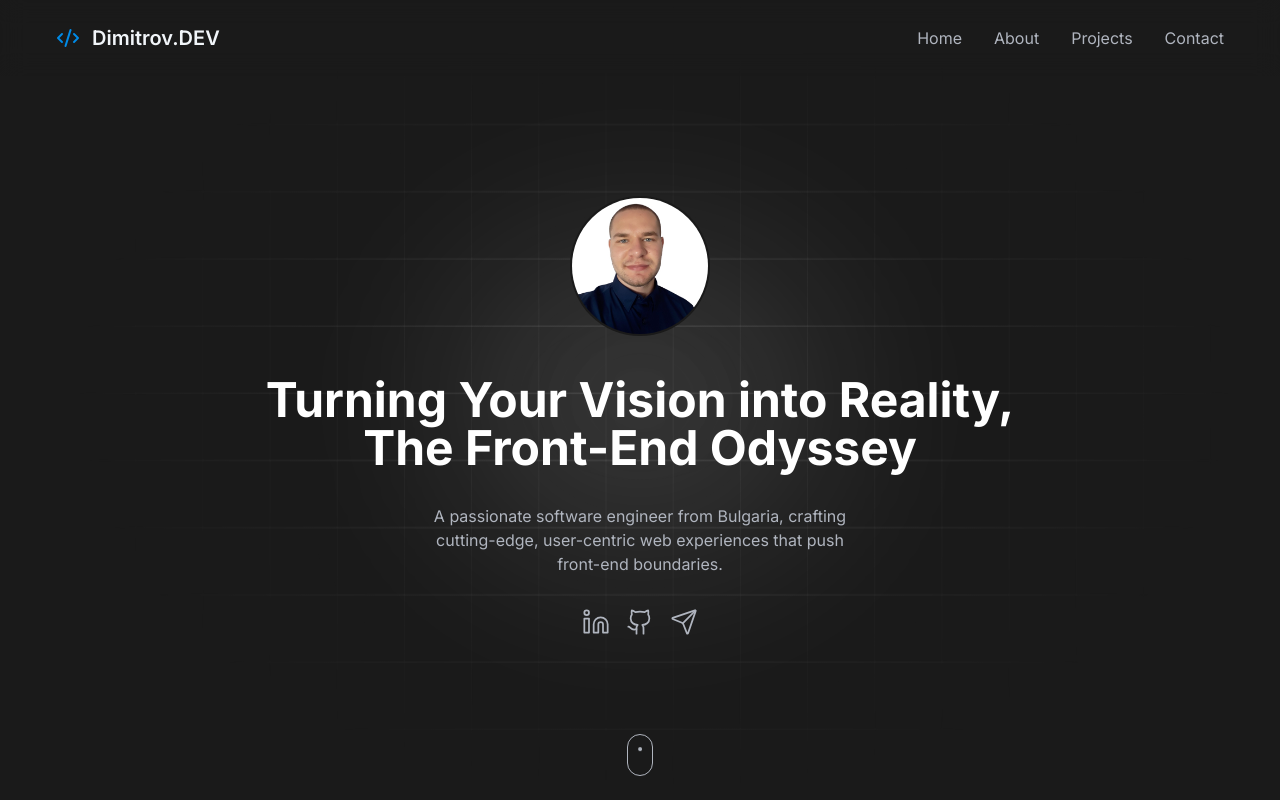
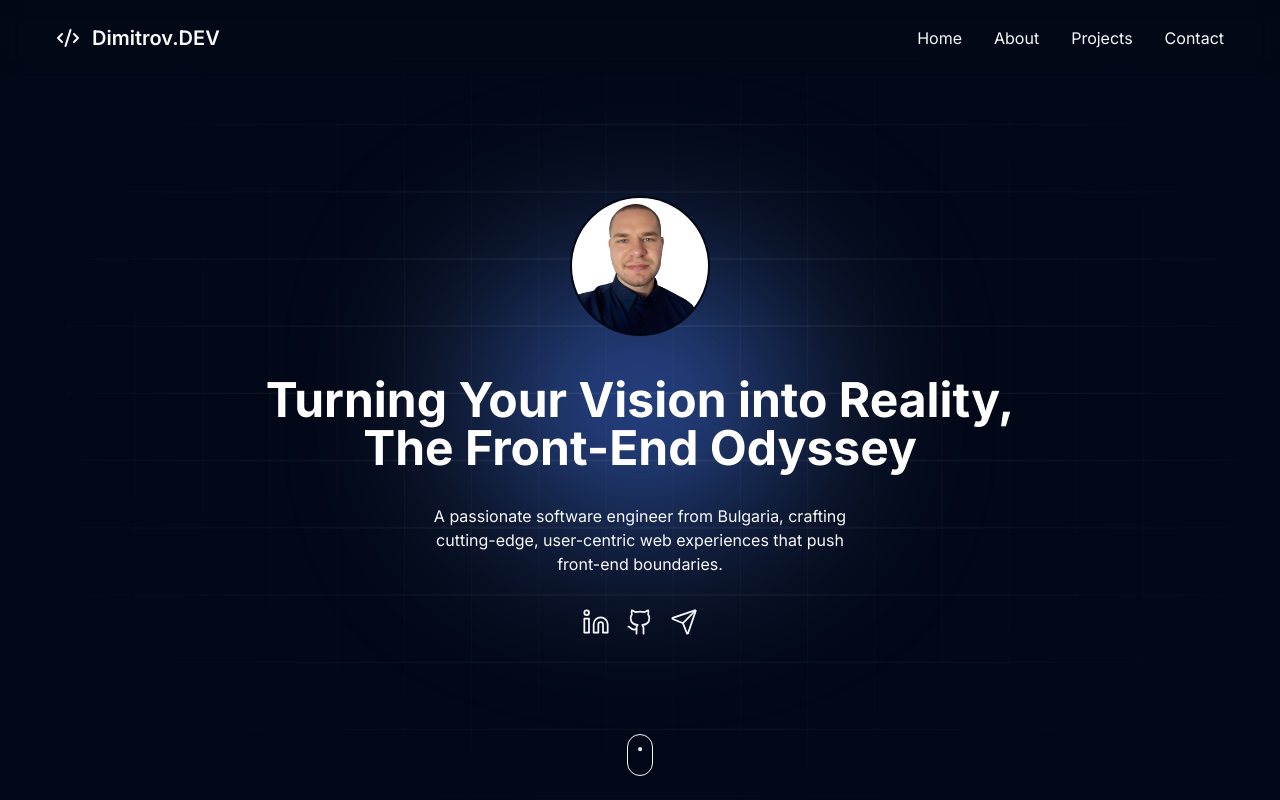
Before and after one commit to ddimitrov1108/portfolio, a Next.js app: page / in a window 1280 px wide. Shown: the top 800 px of the page. Built offline with nearby package versions, Linux system fonts and the light colour scheme.

Commit message:
added theme switch freature

```diff
--- a/app/globals.css
+++ b/app/globals.css
@@ -2,35 +2,68 @@
 @tailwind components;
 @tailwind utilities;
 
+
 @layer base {
   :root {
-    --background: 0 0% 10%;
-    --foreground: 210 40% 96%;
-    --card: 0 0% 6%;
-    --card-foreground: 210 40% 96%;
-    --popover: 0 0% 6%;
-    --popover-foreground: 210 40% 96%;
-    --primary: 204 100% 45%;
-    --primary-foreground: 210 40% 96%;
-    --secondary: 217.2 32.6% 17.5%;
-    --secondary-foreground: 220 10% 72%;
-    --muted: 217.2 32.6% 17.5%;
-    --muted-foreground: 215 20.2% 65.1%;
-    --accent: 217.2 32.6% 17.5%;
-    --accent-foreground: 210 40% 96%;
-    --destructive: 0 62.8% 30.6%;
-    --destructive-foreground: 210 40% 96%;
-    --border: 217.2 32.6% 17.5%;
-    --input: 217.2 32.6% 17.5%;
-    --ring: 224.3 76.3% 48%;
+    --background: 0 0% 100%;
+    --foreground: 222.2 84% 4.9%;
+    --card: 0 0% 100%;
+    --card-foreground: 222.2 84% 4.9%;
+    --popover: 0 0% 100%;
+    --popover-foreground: 222.2 84% 4.9%;
+    --primary: 222.2 47.4% 11.2%;
+    --primary-foreground: 210 40% 98%;
+    --secondary: 210 40% 96.1%;
+    --secondary-foreground: 222.2 47.4% 11.2%;
+    --muted: 210 40% 96.1%;
+    --muted-foreground: 215.4 16.3% 46.9%;
+    --accent: 210 40% 96.1%;
+    --accent-foreground: 222.2 47.4% 11.2%;
+    --destructive: 0 84.2% 60.2%;
+    --destructive-foreground: 210 40% 98%;
+    --border: 214.3 31.8% 91.4%;
+    --input: 214.3 31.8% 91.4%;
+    --ring: 222.2 84% 4.9%;
     --radius: 0.75rem;
     --chart-1: 12 76% 61%;
     --chart-2: 173 58% 39%;
     --chart-3: 197 37% 24%;
     --chart-4: 43 74% 66%;
     --chart-5: 27 87% 67%;
+    --circle-bg: #7ca1f3;
+    --bg-grid: #a1a1a114;
+  }
+
+  .dark {
+    --background: 222.2 84% 4.9%;
+    --foreground: 210 40% 98%;
+    --card: 222.2 84% 4.9%;
+    --card-foreground: 210 40% 98%;
+    --popover: 222.2 84% 4.9%;
+    --popover-foreground: 210 40% 98%;
+    --primary: 210 40% 98%;
+    --primary-foreground: 222.2 47.4% 11.2%;
+    --secondary: 217.2 32.6% 17.5%;
+    --secondary-foreground: 210 40% 98%;
+    --muted: 217.2 32.6% 17.5%;
+    --muted-foreground: 215 20.2% 65.1%;
+    --accent: 217.2 32.6% 17.5%;
+    --accent-foreground: 210 40% 98%;
+    --destructive: 0 62.8% 30.6%;
+    --destructive-foreground: 210 40% 98%;
+    --border: 217.2 32.6% 17.5%;
+    --input: 217.2 32.6% 17.5%;
+    --ring: 212.7 26.8% 83.9;
+    --chart-1: 220 70% 50%;
+    --chart-2: 160 60% 45%;
+    --chart-3: 30 80% 55%;
+    --chart-4: 280 65% 60%;
+    --chart-5: 340 75% 55%;
+    --circle-bg: #2563eb;
+    --bg-grid: #a1a1a114;
   }
 }
+
 
 @layer base {
   html {
@@ -55,7 +88,7 @@
 
   body::-webkit-scrollbar-thumb {
     border-radius: 8px;
-    background-color: #a1a1a11a;
+    background-color: hsl(var(--secondary));
   }
 
   textarea::-webkit-scrollbar-track {
@@ -68,7 +101,7 @@
 
   textarea::-webkit-scrollbar-thumb {
     border-radius: 8px;
-    background-color: #a1a1a11a;
+    background-color: hsl(var(--secondary));
   }
 
 }
@@ -86,14 +119,14 @@
     right: 0;
     bottom: 0;
     background-image:
-      -webkit-linear-gradient(#a1a1a11a 1px, transparent 1px),
-      -webkit-linear-gradient(90deg, #a1a1a11a 1px, transparent 1px),
-      linear-gradient(#a1a1a11a 1px, transparent 1px),
-      linear-gradient(90deg, #a1a1a11a 1px, transparent 1px);
+      -webkit-linear-gradient(var(--bg-grid) 1px, transparent 1px),
+      -webkit-linear-gradient(90deg, var(--bg-grid) 1px, transparent 1px),
+      linear-gradient(var(--bg-grid) 1px, transparent 1px),
+      linear-gradient(90deg, var(--bg-grid) 1px, transparent 1px);
     background-size: 4.2em 4.2em;
 
-    -webkit-mask-image: -webkit-radial-gradient(ellipse at center, black 0%, transparent 70%);
-    mask-image: radial-gradient(ellipse at center, black 0%, transparent 70%);
+    -webkit-mask-image: -webkit-radial-gradient(ellipse at center, black 0%, transparent 85%);
+    mask-image: radial-gradient(ellipse at center, black 0%, transparent 85%);
   }
 }
 
@@ -105,7 +138,7 @@
   width: 17.5%;
   height: 17.5%;
   border-radius: 50%;
-  background: radial-gradient(circle, #ffffff00, #ffffff20, #ffffff00);
+  background: radial-gradient(circle, var(--circle-bg), var(--circle-bg), var(--circle-bg));
   box-shadow: 0 0 50px 20px #ffffff99;
   z-index: -10;
   filter: blur(100px);
--- a/app/layout.tsx
+++ b/app/layout.tsx
@@ -5,6 +5,7 @@ import "./globals.css";
 
 import Header from "@/components/navigation/Header";
 import Footer from "@/components/navigation/Footer";
+import RootProviders from "./providers";
 import Toaster from "@/components/ui/sonner";
 
 const fontSans = FontSans({
@@ -34,11 +35,14 @@ export default function RootLayout({
           fontSans.variable
         )}
       >
-        <Header />
-        <Toaster position="bottom-left" />
-        {children}
+        <RootProviders>
+          <Header />
+          <Toaster position="bottom-left" />
 
-        <Footer />
+          {children}
+
+          <Footer />
+        </RootProviders>
       </body>
     </html>
   );
--- /dev/null
+++ b/app/providers.tsx
@@ -0,0 +1,14 @@
+import { ThemeProvider } from "@/components/providers/ThemeProvider";
+
+const RootProviders = ({
+  children,
+}: Readonly<{
+  children: React.ReactNode;
+}>) => {
+  return (
+    <ThemeProvider attribute="class" defaultTheme="dark" enableSystem>
+      {children}
+    </ThemeProvider>
+  );
+};
+export default RootProviders;
--- /dev/null
+++ b/components/ThemeSwitch.tsx
@@ -0,0 +1,39 @@
+"use client";
+
+import { Moon, Sun } from "lucide-react";
+import { useTheme } from "next-themes";
+import Button from "@/components/ui/button";
+import {
+  DropdownMenu,
+  DropdownMenuContent,
+  DropdownMenuItem,
+  DropdownMenuTrigger,
+} from "@/components/ui/dropdown-menu";
+
+const ThemeSwitch = () => {
+  const { setTheme } = useTheme();
+
+  return (
+    <DropdownMenu>
+      <DropdownMenuTrigger asChild>
+        <Button variant="ghost" size="icon" className="text-muted-foreground hover:text-foreground hover:!bg-background">
+          <Sun strokeWidth={1.5} size={24} className="rotate-0 scale-100 transition-all dark:-rotate-90 dark:scale-0" />
+          <Moon strokeWidth={1.5} size={24} className="absolute rotate-90 scale-0 transition-all dark:rotate-0 dark:scale-100" />
+          <span className="sr-only">Toggle theme</span>
+        </Button>
+      </DropdownMenuTrigger>
+      <DropdownMenuContent align="end">
+        <DropdownMenuItem onClick={() => setTheme("light")}>
+          Light
+        </DropdownMenuItem>
+        <DropdownMenuItem onClick={() => setTheme("dark")}>
+          Dark
+        </DropdownMenuItem>
+        <DropdownMenuItem onClick={() => setTheme("system")}>
+          System
+        </DropdownMenuItem>
+      </DropdownMenuContent>
+    </DropdownMenu>
+  );
+};
+export default ThemeSwitch;
--- /dev/null
+++ b/components/providers/ThemeProvider.tsx
@@ -0,0 +1,8 @@
+"use client"
+
+import { ThemeProvider as NextThemesProvider } from "next-themes"
+import { type ThemeProviderProps } from "next-themes/dist/types"
+
+export function ThemeProvider({ children, ...props }: ThemeProviderProps) {
+  return <NextThemesProvider {...props}>{children}</NextThemesProvider>
+}
--- a/package.json
+++ b/package.json
@@ -11,6 +11,7 @@
   "dependencies": {
     "@hookform/resolvers": "^3.9.0",
     "@radix-ui/react-dialog": "^1.1.1",
+    "@radix-ui/react-dropdown-menu": "^2.1.1",
     "@radix-ui/react-label": "^2.1.0",
     "@radix-ui/react-select": "^2.1.1",
     "@radix-ui/react-slot": "^1.1.0",
```
Also changed, not shown: 1 other file (tests, documents, lock files or other folders).
